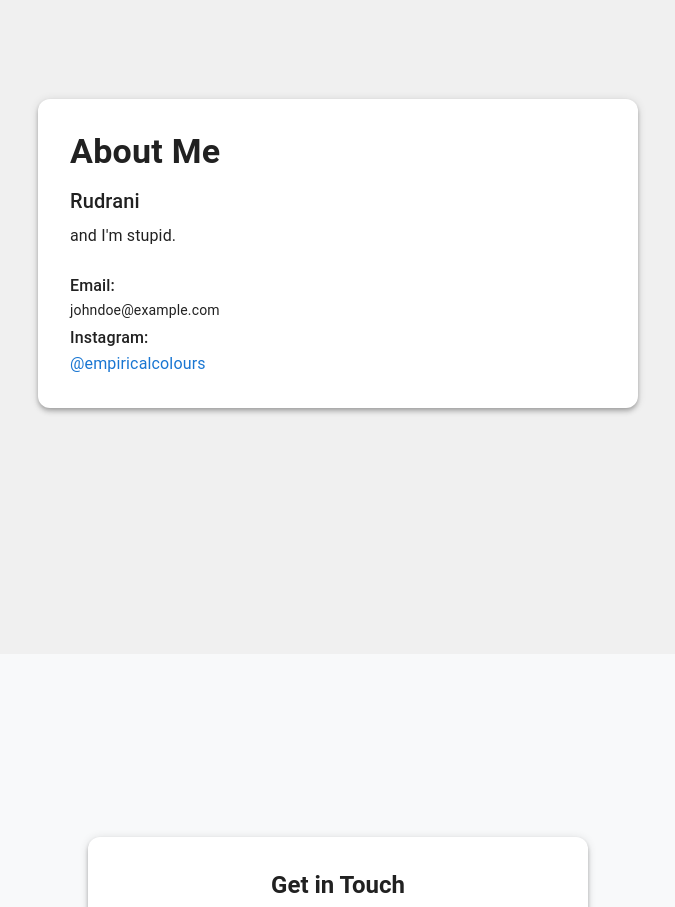
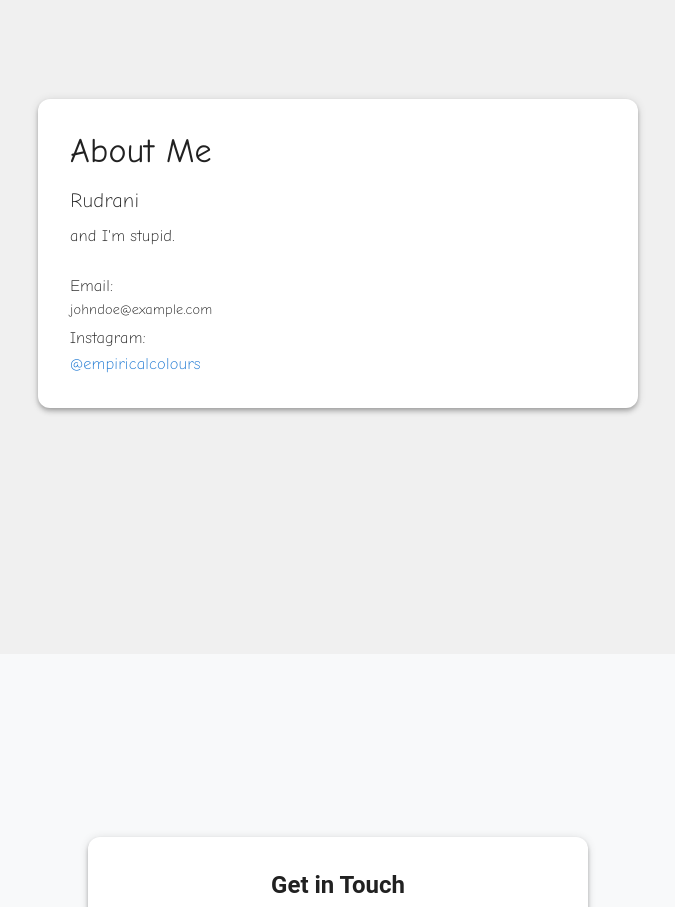
Before and after one commit to empiricalcolours/portfolio-website, a React (Vite) app in the folder empirical-colours/: page / in a window 1280 px wide. Shown: the part 1600-2507 px from the top of the page, without its empty margins (302-977 px from the left). Built offline with nearby package versions, Linux system fonts and the light colour scheme; a web font is replaced by a local one.

Commit message:
font changes for about me

```diff
--- a/empirical-colours/src/components/AboutMe.tsx
+++ b/empirical-colours/src/components/AboutMe.tsx
@@ -27,27 +27,27 @@ const AboutMe: React.FC = () => {
           backgroundColor: 'white',
         }}
       >
-        <Typography variant="h4" gutterBottom sx={{ fontWeight: 600 }}>
+        <Typography variant="h4" gutterBottom sx={{ fontWeight: 400, fontFamily: 'Comic Neue, cursive' }}>
           About Me
         </Typography>
 
-        <Typography variant="h6" gutterBottom>
+        <Typography variant="h6" gutterBottom sx={{ fontFamily: 'Comic Neue, cursive', fontWeight: 300 }}>
           {name}
         </Typography>
 
-        <Typography variant="body1" gutterBottom>
+        <Typography variant="body1" gutterBottom sx={{ fontFamily: 'Comic Neue, cursive', fontWeight: 300 }}>
           {description}
         </Typography>
 
         <Box sx={{ mt: 3 }}>
-          <Typography variant="subtitle1" sx={{ fontWeight: 500 }}>
+          <Typography variant="subtitle1" sx={{ fontWeight: 300, fontFamily: 'Comic Neue, cursive' }}>
             Email:
           </Typography>
-          <Typography variant="body2" gutterBottom>
+          <Typography variant="body2" gutterBottom sx={{ fontFamily: 'Comic Neue, cursive', fontWeight: 300 }}>
             {email}
           </Typography>
 
-          <Typography variant="subtitle1" sx={{ fontWeight: 500 }}>
+          <Typography variant="subtitle1" sx={{ fontWeight: 300, fontFamily: 'Comic Neue, cursive' }}>
             Instagram:
           </Typography>
           <Link
@@ -55,6 +55,7 @@ const AboutMe: React.FC = () => {
             target="_blank"
             rel="noopener"
             underline="hover"
+            sx={{ fontFamily: 'Comic Neue, cursive', fontWeight: 300 }}
           >
             {instagramHandle}
           </Link>
```
